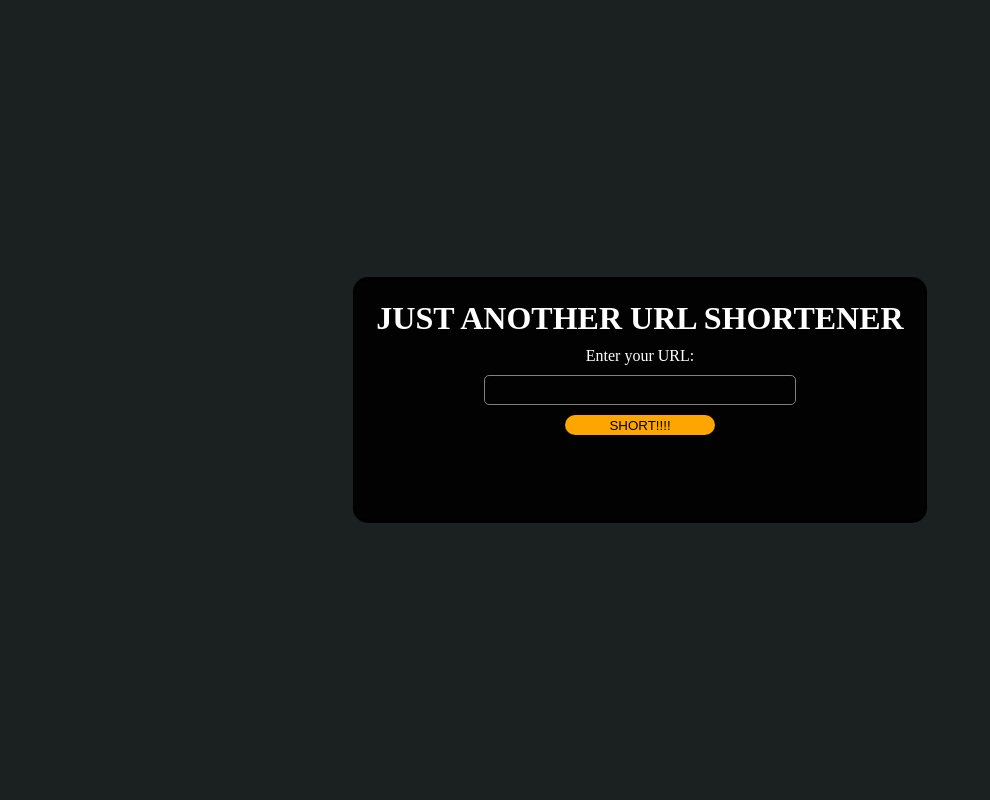
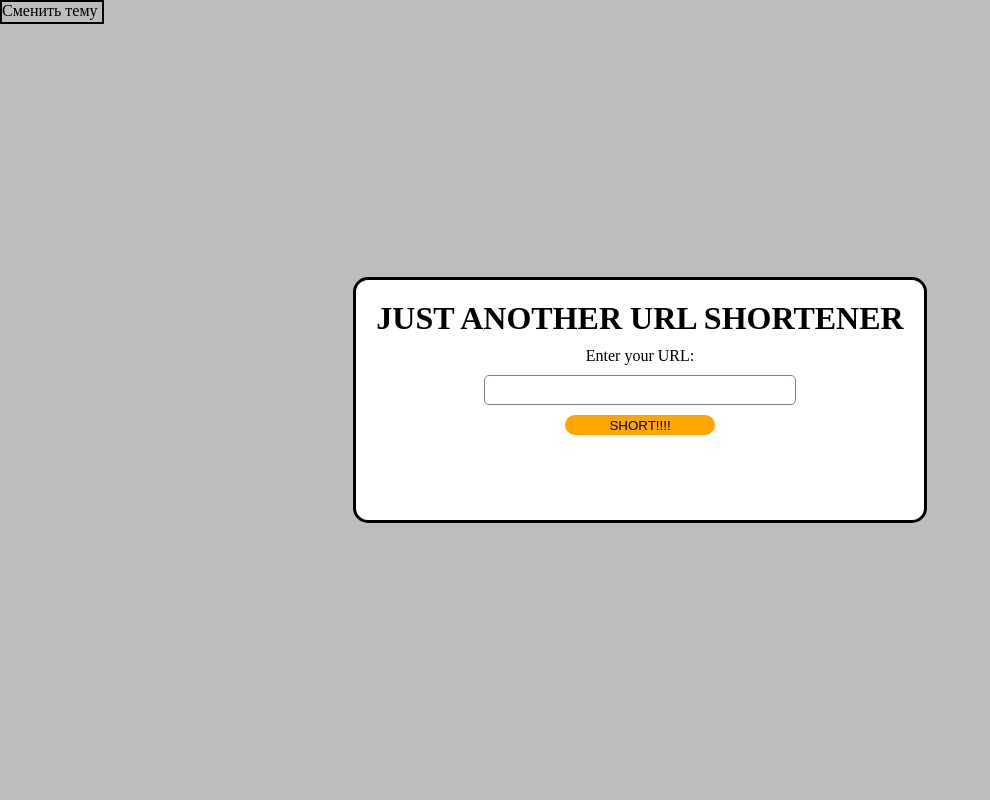
Before and after one commit to NikiforovSaveliy/JustAnotherURLShortener, a Flask app: page / in a window 1280 px wide. Shown: the whole page, without its empty margins (0-990 px from the left). Run offline with Flask 3, Linux system fonts and the light colour scheme.

Commit message:
add change of theme and fix two links

```diff
--- a/app/statics/css/style.css
+++ b/app/statics/css/style.css
@@ -1,6 +1,18 @@
 * {
     margin: 0;
     padding: 0;
+}
+
+.theme-light {
+    --color-font: black;
+    --color-background: rgb(189, 189, 189);
+    --color-container: white;
+}
+
+.theme-dark {
+    --color-font: white;
+    --color-background: rgb(27, 32, 32);
+    --color-container: black;
 }
 
 body {
@@ -9,15 +21,30 @@ body {
     display: flex;
     justify-content: center;
     align-items: center;
-    background-color: rgb(27, 32, 32);
+    background-color: var(--color-background);
+}
+
+.changeTheme {
+    position: absolute;
+    top: 0px;
+    left: 0px;
+    width: 100px;
+    height: 20px;
+    border: 2px var(--color-font) solid;
+    color: var(--color-font);
+}
+
+.changeTheme:hover {
+    cursor: pointer;
 }
 
 .container {
-    background-color: rgb(2, 2, 2);
-    border: 3px black solid;
+    background-color: var(--color-container);
+    border: 3px var(--color-font) solid;
     border-radius: 15px;
     height: 200px;
     padding: 20px;
+    min-width: 528px;
 }
 
 .formInput, .formError, .result {
@@ -27,14 +54,14 @@ body {
     gap: 10px;
 }
 .formInput > h1, .formError > h1, .formInput > span, .result > span {
-    color: white;
+    color: var(--color-font);
 }
 
 #myInput {
     background: transparent;
     border: 1px gray solid;
     border-radius: 5px;
-    color: white;
+    color: var(--color-font);
     font-size: 24px;
 }
 
@@ -57,5 +84,5 @@ body {
 }
 
 #output {
-    color:white;
+    color: var(--color-font);
 }
--- a/app/templates/index.html
+++ b/app/templates/index.html
@@ -7,6 +7,10 @@
     <title>JAUS</title>
 </head>
 <body>
+
+<div class="changeTheme">
+    <p>Сменить тему</p>
+</div>
 
 <div class="container">
     <div class="formInput">
@@ -22,6 +26,14 @@
 </div>
 
 <script type="text/javascript">
+    let curTheme = localStorage.getItem("theme")
+    if (curTheme) { // get theme of page from localstorage
+        document.documentElement.className = curTheme
+    } else {
+        document.documentElement.className = "theme-light"
+    }
+
+    const changeTheme = document.querySelector(".changeTheme")
     const input = document.getElementById("myInput")
     const btn = document.getElementById("btn")
     const out = document.getElementById("output")
@@ -31,8 +43,12 @@
         console.log(`Статус: ${xhr.status}; Результат: ${xhr.response}`);
         if (xhr.status == 201 || xhr.status == 200) {
             let resultLink = JSON.parse(xhr.response)["url"]
-            outText.textContent = `your url link: `
-            out.textContent = resultLink
+            let startLink = input.value
+            if (startLink.length >= 20) { // Shorted old link
+                startLink = startLink.slice(7, 27) + "..."
+            }
+            outText.textContent = `old link | short link`
+            out.textContent = `${startLink} | ${resultLink}`
             out.href = resultLink
         } else if (xhr.status == 404) {
             window.location.href="/not_found"
@@ -43,12 +59,22 @@
     xhr.onerror = function() {
         console.log('Error');
     };
-    btn.addEventListener("click", () => {
+    btn.addEventListener("click", () => { // Click to button and send POST
         xhr.open("POST", "/api/generate_short_url", true);
         xhr.setRequestHeader("Content-Type", "application/json");
         let obj = JSON.stringify({"url" : `${input.value}`})
         xhr.send(obj);
     })
+    // Change theme of page
+    changeTheme.addEventListener("click", () => {
+        if (curTheme == "theme-dark") {
+            curTheme = "theme-light"
+        } else {
+            curTheme = "theme-dark"
+        }
+        document.documentElement.className = curTheme
+        localStorage.setItem("theme", curTheme)
+    })
 </script>
 
 </body>
```
